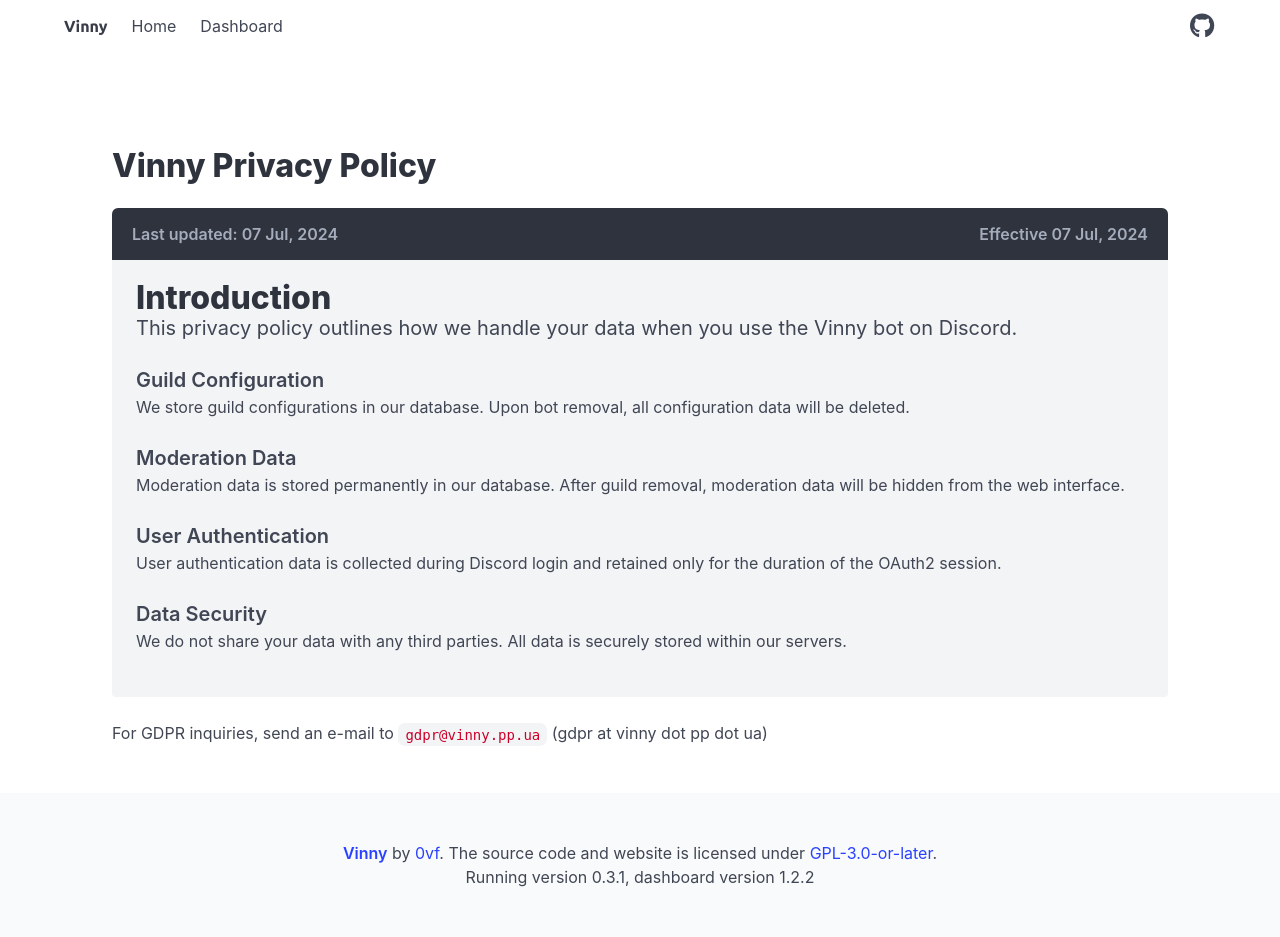
After one commit to Vinny-Bot/Vinny, a Flask app: template dashboard/templates/privacypolicy.html in a window 1280 px wide. The commit adds this page. Run offline with Flask 3, Linux system fonts and the light colour scheme; the template is opened without the code that fills it, so the values that code supplies are empty; parts of the project's set-up code (start-up, migrations or seed data) failed here and were passed over; some libraries are stand-ins or nearby versions.

Commit message:
dashboard: add privacy policy

```diff
--- a/dashboard/dashboard.py
+++ b/dashboard/dashboard.py
@@ -31,7 +31,7 @@ sys.path.append(os.path.normpath(os.path.join(os.path.dirname(os.path.abspath(__
 from utils import utils, db, info
 from ast import literal_eval
 
-dashboard_version = "1.2.1"
+dashboard_version = "1.2.2"
 
 app = Flask(__name__)
 
@@ -69,7 +69,14 @@ def page_not_found(error):
 	user = None
 	if OAuth2.authorized:
 		user = OAuth2.fetch_user()
-	return render_template('html_error.html', user=user, error="403", error_message="Forbidden", title="401 Forbidden", description="401 Forbidden"), 403
+	return render_template('html_error.html', user=user, error="403", error_message="Forbidden", title="403 Forbidden", description="403 Forbidden"), 403
+
+@app.errorhandler(500)
+def page_not_found(error):
+	user = None
+	if OAuth2.authorized:
+		user = OAuth2.fetch_user()
+	return render_template('html_error.html', user=user, error="500", error_message="Internal server error", title="500 Internal server error", description="401 Internal server error"), 403
 
 @app.route('/')
 def index():
@@ -84,6 +91,13 @@ def learnmore():
 	if OAuth2.authorized:
 		user = OAuth2.fetch_user()
 	return render_template('learnmore.html', user=user, authorized=OAuth2.authorized, title=f"Learn More", description=f"Learn more about Vinny", url=f"{config_data['dashboard']['url']}{url_for('learnmore')}")
+
+@app.route('/privacypolicy')
+def privacypolicy():
+	user = None
+	if OAuth2.authorized:
+		user = OAuth2.fetch_user()
+	return render_template('privacypolicy.html', user=user, authorized=OAuth2.authorized, title=f"Privacy Policy", description=f"Vinny privacy policy", url=f"{config_data['dashboard']['url']}{url_for('privacypolicy')}")
 
 @app.context_processor
 def inject_global_vars():
@@ -224,7 +238,10 @@ async def moderations(guild_id, page_number):
 			else:
 				page = page + 1
 	except Exception:
-		return "Internal error", 403
+		abort(500)
+	guild_name = (await ipc.request("get_guild_name", guild_id=guild_id)).response
+	if guild_name is None:
+		abort(403)
 	if hero_chunk is None and page_number == 1:
 		return render_template('html_error.html', user=user, error="404", error_message="No moderations found for this server", title="404 Not found", description="404 Not found"), 404
 	minimum_page = total_pages - (total_pages - 1)
@@ -232,7 +249,7 @@ async def moderations(guild_id, page_number):
 		pass
 	else:
 		abort(404)
-	guild_name = (await ipc.request("get_guild_name", guild_id=guild_id)).response
+
 	return render_template("moderations.html", user=user, guild_name=guild_name, guild_id=guild_id, chunk=hero_chunk, page=page, total_pages=total_pages, page_number=page_number, title=f"Moderations - {guild_name}", description=f"View all moderations in {guild_name}", url=f"{config_data['dashboard']['url']}{url_for('moderations', guild_id=guild_id, page_number=1)}", order=order)
 
 if __name__ == '__main__':
--- a/dashboard/templates/learnmore.html
+++ b/dashboard/templates/learnmore.html
@@ -61,7 +61,7 @@
 					<p><i class="fas fa-bolt"></i> QuickMod</p>
 				</div>
 				<div class="message-body">
-					QuickMod enables quick access to moderation tools (such as warning, muting, and banning) by 💥 reacting to messages.
+					QuickMod enables quick access to moderation tools (such as warning, muting, and banning) by right clicking a message, hovering over Apps, and clicking on "Quickmod".
 				</div>
 			</article>
 		</div>
--- /dev/null
+++ b/dashboard/templates/privacypolicy.html
@@ -0,0 +1,52 @@
+{% extends "base.html" %}
+{% block content %}
+<div class="container hero section">
+	<h1 class="title">Vinny Privacy Policy</h1>
+	<article class="message container">
+		<div class="message-header">
+			<p>Last updated: 07 Jul, 2024</p>
+			<p>Effective 07 Jul, 2024</p>
+		</div>
+		<div class="message-body">
+			<section>
+				<p class="title">Introduction</p>
+				<p class="subtitle">This privacy policy outlines how we handle your data when you use the Vinny bot on Discord.</p>
+			</section>
+			<br>
+			<section>
+				<p class="is-size-5"><strong>Guild Configuration</strong></p>
+				<p>
+					We store guild configurations in our database.
+					Upon bot removal, all configuration data will be deleted.
+				</p>
+			</section>
+			<br>
+			<section>
+				<p class="is-size-5"><strong>Moderation Data</strong></p>
+				<p>
+					Moderation data is stored permanently in our database. After guild removal, moderation data will be hidden from the web interface.
+				</p>
+			</section>
+			<br>
+			<section>
+				<p class="is-size-5"><strong>User Authentication</strong></p>
+				<p>
+					User authentication data is collected during Discord login and retained only for the duration of the OAuth2 session.
+				</p>
+			</section>
+			<br>
+			<section>
+				<p class="is-size-5"><strong>Data Security</strong></p>
+				<p>
+					We do not share your data with any third parties. All data is securely stored within our servers.
+				</p>
+			</section>
+			<br>
+		</div>
+		<br>
+		<p>
+			For GDPR inquiries, send an e-mail to <code>gdpr@vinny.pp.ua</code> (gdpr at vinny dot pp dot ua)
+		</p>
+	</article>
+</div>
+{% endblock %}
```
